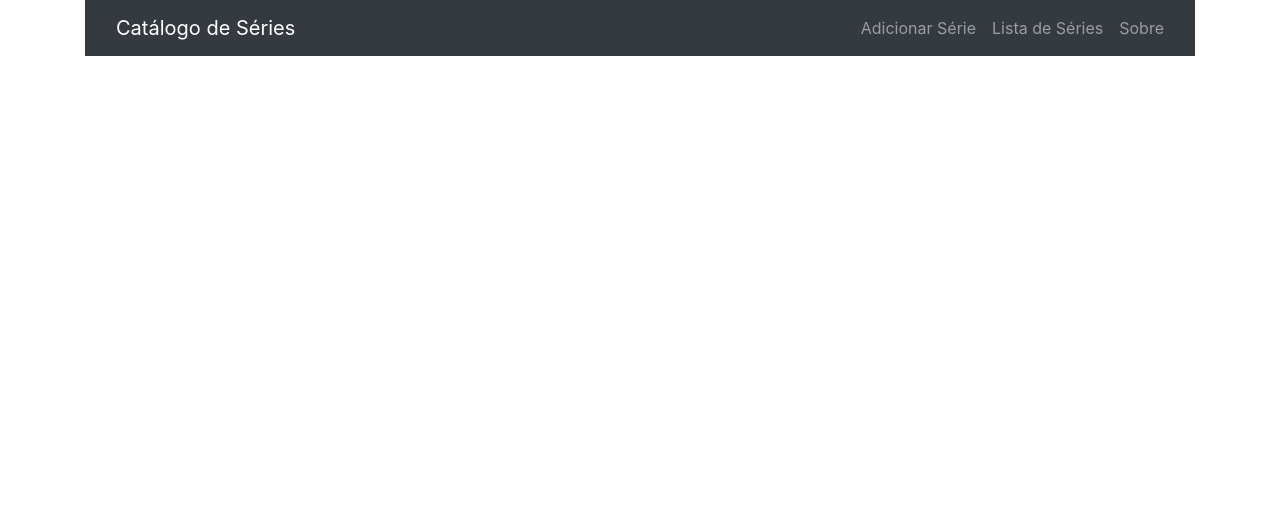
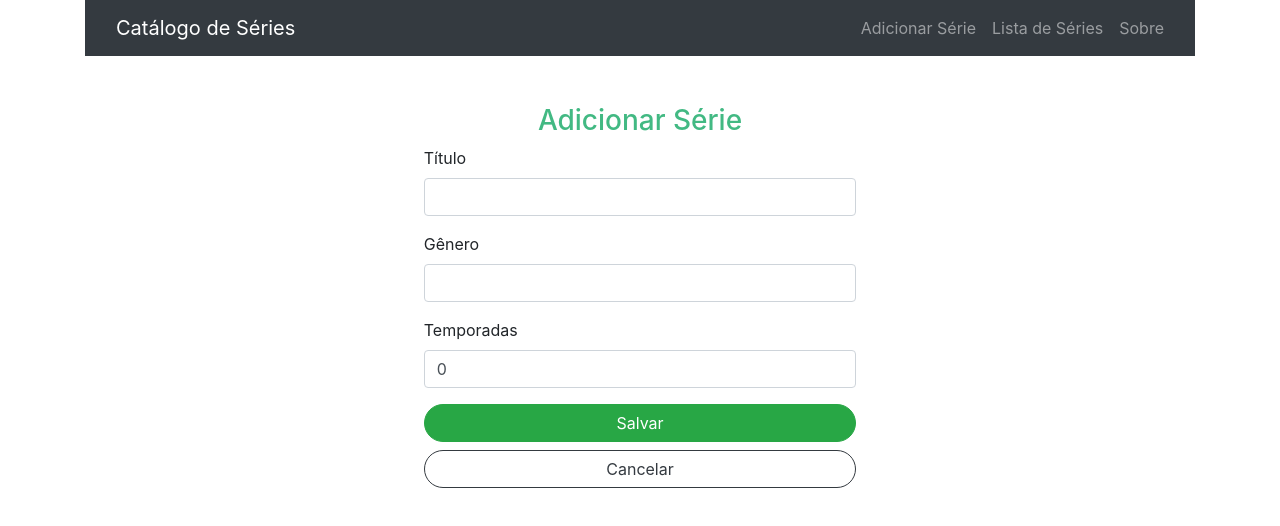
Before and after one commit to PauloAlves8039/Lista-de-Series, a Vue app: page / in a window 1280 px wide. Shown: the top 526 px of the page. Built offline with nearby package versions, Linux system fonts and the light colour scheme.

Commit message:
Adicionando lógica para inserir registros

```diff
--- a/src/components/AdicionarSeries.vue
+++ b/src/components/AdicionarSeries.vue
@@ -0,0 +1,118 @@
+<template>
+  <div class="row justify-content-center">
+    <div class="col-md-5">
+      <h3 id="titulo-adicionar" class="text-center">Adicionar Série</h3>
+
+      <b-alert
+        :show="dismissCountDown"
+        dismissible
+        :variant="message.color"
+        @dismissed="dismissCountDown=0"
+        @dismiss-count-down="countDownChanged"
+      >
+      {{message.texto}}
+    </b-alert>
+
+      <form @submit.prevent="adicionarNovaSerie">
+        <div class="form-group">
+          <label>Título</label>
+          <input type="text" class="form-control" required v-model="serie.titulo">
+        </div>
+        <div class="form-group">
+          <label>Gênero</label>
+          <input type="text" class="form-control" required v-model="serie.genero">
+        </div>
+        <div class="form-group">
+          <label>Temporadas</label>
+          <input type="number" class="form-control" required v-model="serie.temporadas">
+        </div>
+        <div class="form-group">
+          <b-button class="mt-2" pill variant="success" block type="submit">Salvar</b-button>
+          <b-button class="mt-2" pill variant="outline-dark" block @click="limparCampos">Cancelar</b-button>
+        </div>
+      </form>
+    </div>
+  </div>
+</template>
+
+<script>
+import { db } from '../database/firebase'
+
+export default {
+  data () {
+    return {
+      serie: {
+        titulo: '',
+        genero: '',
+        temporadas: 0
+      },
+      message: { color: 'success', texto: '' },
+      dismissSecs: 5,
+      dismissCountDown: 0
+    }
+  },
+  methods: {
+    /**
+     * Adiciona um novo registro da serie.
+     * @function
+     * @name adicionarNovaSerie
+     */
+    adicionarNovaSerie (event) {
+      event.preventDefault()
+      db.collection('series')
+        .add(this.serie)
+        .then(() => {
+          this.message.color = 'success'
+          this.message.texto = 'Série adicionada com sucesso!'
+          this.showAlert()
+          this.limparCampos()
+        })
+        .catch(e => {
+          console.log(e.response)
+          if (e.response.data.error.errors.titulo.message) {
+            this.message.texto = e.response.data.error.errors.titulo.message
+          } else {
+            this.message.texto = 'Não foi posivel adicionar a série!'
+          }
+          this.message.color = 'danger'
+          this.showAlert()
+        })
+    },
+
+    /**
+     * Realiza uma contagem de exibição do alerta nas operações de manipulação de resgistros das séries.
+     * @function
+     * @name countDownChanged
+     */
+    countDownChanged (dismissCountDown) {
+      this.dismissCountDown = dismissCountDown
+    },
+
+    /**
+     * Efetua a exibição do alerta.
+     * @function
+     * @name showAlert
+     */
+    showAlert () {
+      this.dismissCountDown = this.dismissSecs
+    },
+
+    /**
+     * Limpa o campo dos campos.
+     * @function
+     * @name limparCampos
+     */
+    limparCampos () {
+      this.serie.titulo = ''
+      this.serie.genero = ''
+      this.serie.temporadas = ''
+    }
+  }
+}
+</script>
+
+<style>
+#titulo-adicionar {
+  color: #42b983;
+}
+</style>
--- a/src/database/firebase.js
+++ b/src/database/firebase.js
@@ -15,7 +15,7 @@ const firebaseConfig = {
   storageBucket: 'lista-de-series-30049.appspot.com',
   messagingSenderId: '239523517163',
   appId: '1:239523517163:web:976a783cf41e5c2e76e4ae'
-};
+}
 
 const firebaseapp = firebase.initializeApp(firebaseConfig)
 export const db = firebaseapp.firestore()
```
